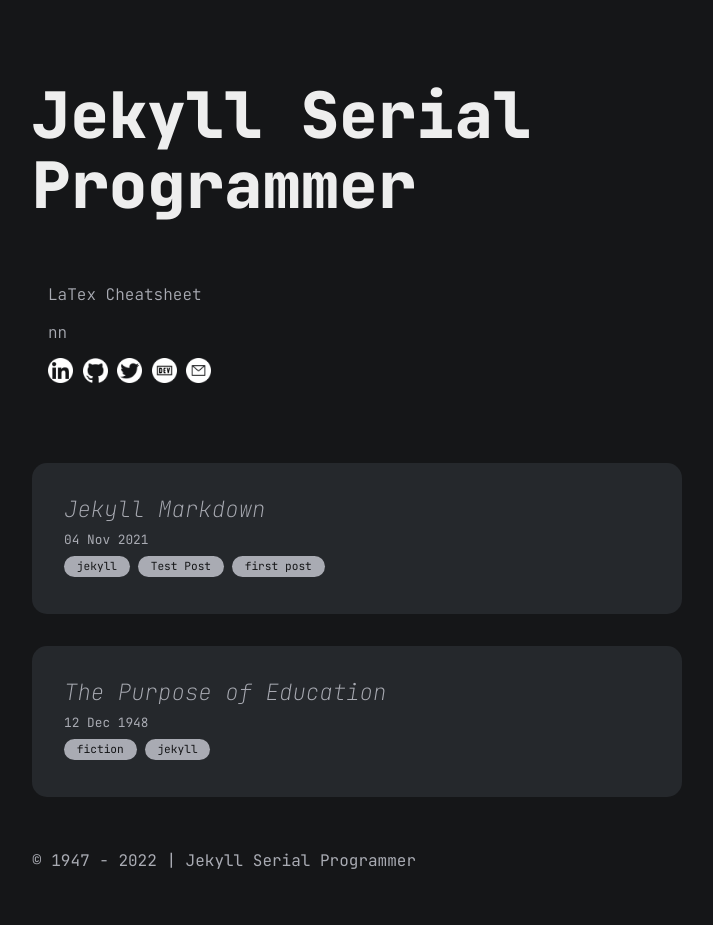
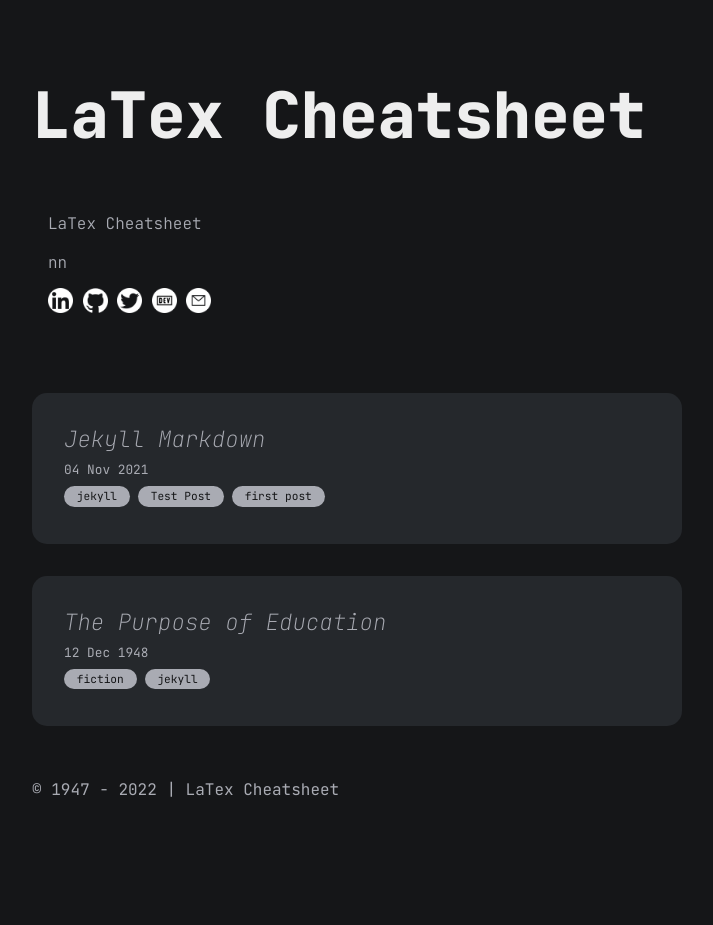
Before and after one commit to bragewiseth/LaTexCheatsheet, a Jekyll site: the page built from index.md, in a window 1280 px wide. Shown: the whole page, without its empty margins (283-996 px from the left). Built offline with Jekyll 4.4.1, drawn with Linux system fonts in a browser that asks for light colours; after the commit the page ends 900 px from its top, so only the background shows below that.

Commit message:
Update _config.yml

```diff
--- a/_config.yml
+++ b/_config.yml
@@ -1,10 +1,9 @@
-title: Jekyll Serial Programmer
+title: LaTex Cheatsheet
 markdown: kramdown
 
 # for atom feed
 author:
-  name: Sharad Raj Singh Maurya
-  email: dev_sharad@outlook.com
+  name: Brage Wiseth
 
 plugins:
   - jemoji
```
